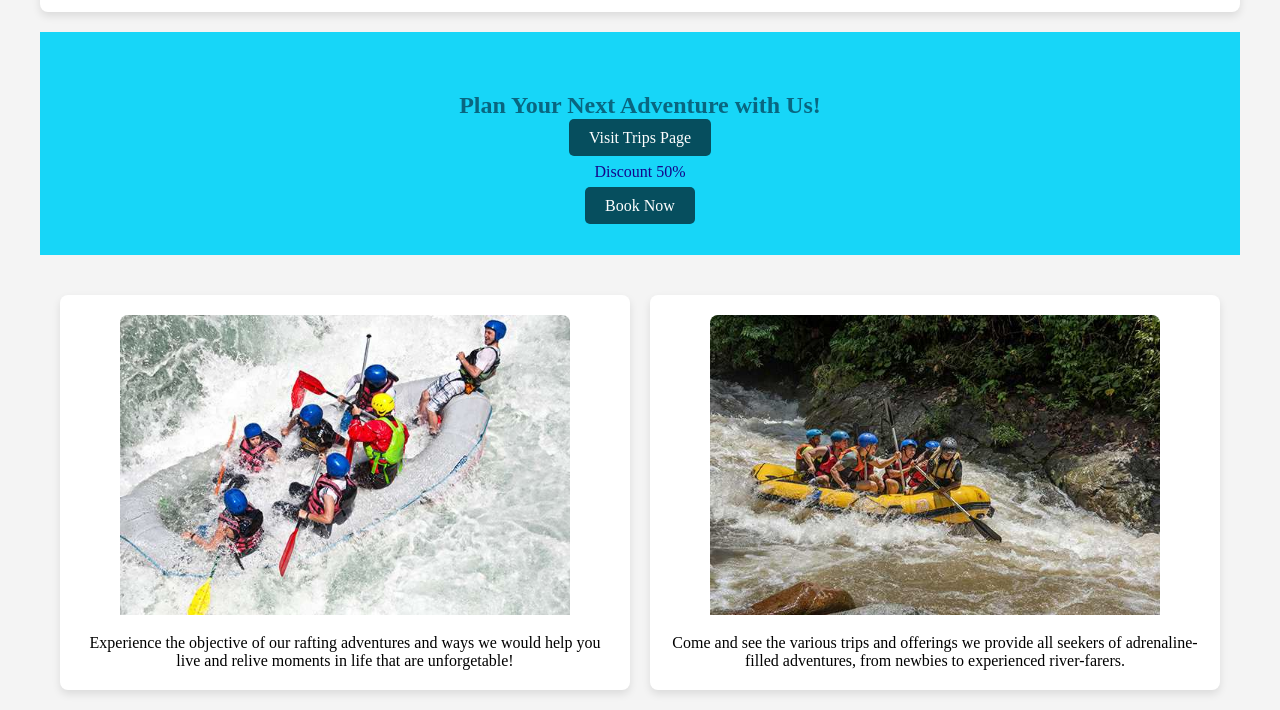
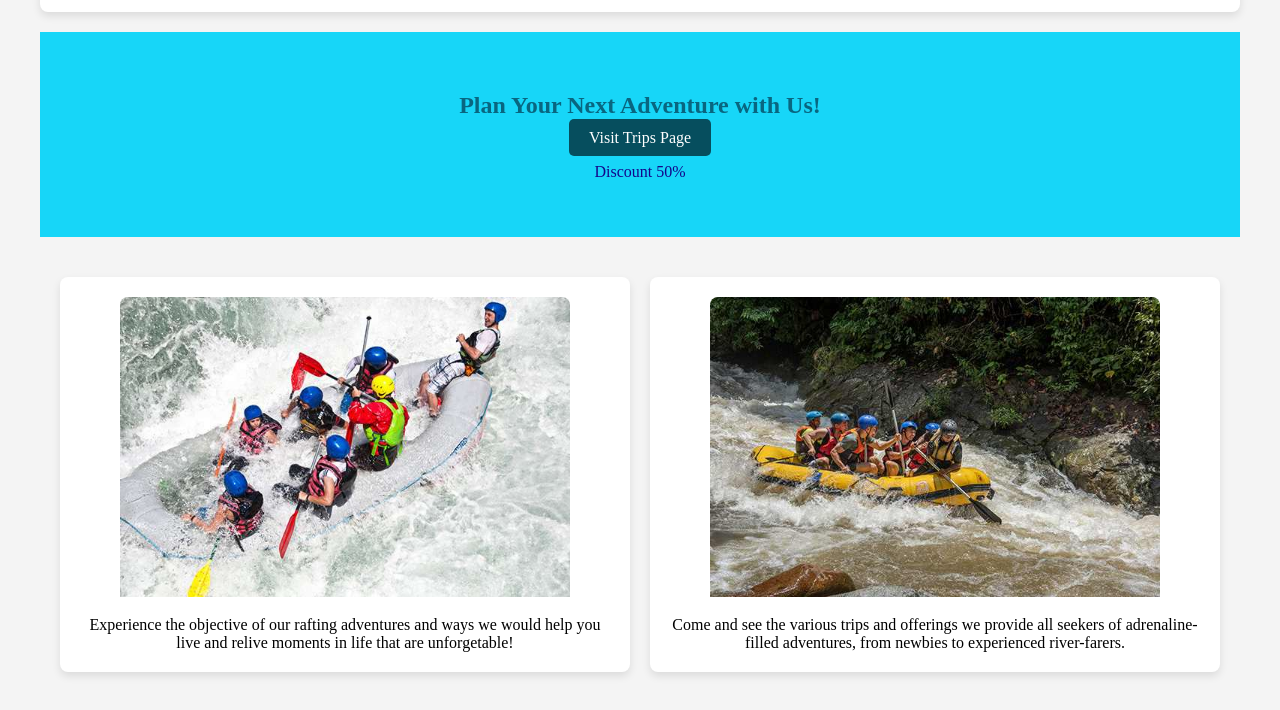
Before and after one commit to Ckangel/wdd130, a plain HTML site: page wwr/index.html in a window 1280 px wide. Shown: the part 1053-1763 px from the top of the page. Drawn offline with Linux system fonts and the light colour scheme.

Commit message:
Home page ammendment

```diff
--- a/wwr/index.html
+++ b/wwr/index.html
@@ -49,7 +49,6 @@
             <div class="banner">
                 <a href="trips.html" class="cta-button">Visit Trips Page</a>
                 <p>Discount 50%</p>
-                <a href="contact.html" class="cta-button">Book Now</a>
             </div>
 
         </section>
```
